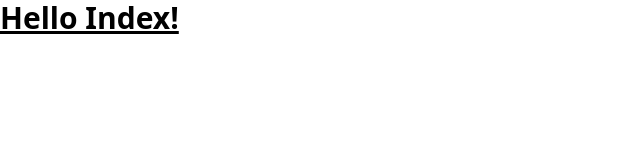
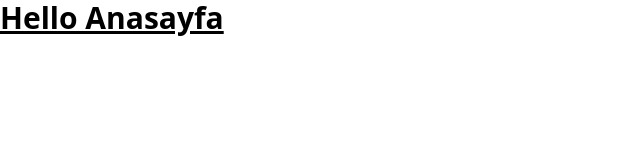
Before and after one commit to ozmberkan/coffeebear, a website: page index.html in a window 1280 px wide. Shown: the whole page, without its empty margins (0-640 px from the left). Drawn offline with Linux system fonts and the light colour scheme.

Commit message:
Href Fix 2

```diff
--- a/index.html
+++ b/index.html
@@ -7,7 +7,7 @@
 </head>
 <body>
   <h1 class="text-3xl font-bold underline">
-    Hello Index!
+    Hello Anasayfa
   </h1>
 </body>
 </html>
```
